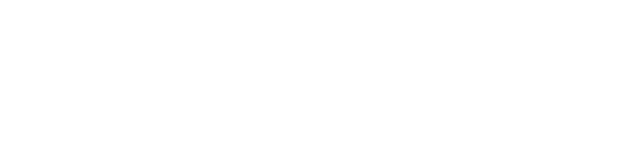
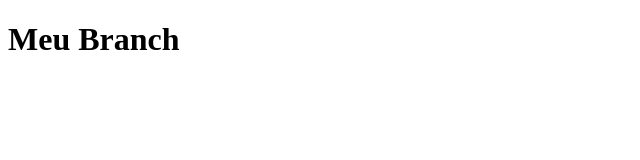
Before and after one commit to RdGXyz/Equipe-AURA-aw, a plain HTML site: page index.html in a window 1280 px wide. Shown: the whole page, without its empty margins (0-640 px from the left). Drawn offline with Linux system fonts and the light colour scheme.

Commit message:
modifiquei um arquivo html

```diff
--- a/index.html
+++ b/index.html
@@ -3,7 +3,10 @@
 <head>
     <meta charset="UTF-8">
     <meta name="viewport" content="width=device-width, initial-scale=1.0">
-    <title>Document</title>
+    <title>Branch de Saulo</title>
+
 </head>
-<body></body>
+<body>
+    <h1>Meu Branch</h1>
+</body>
 </html>
```
